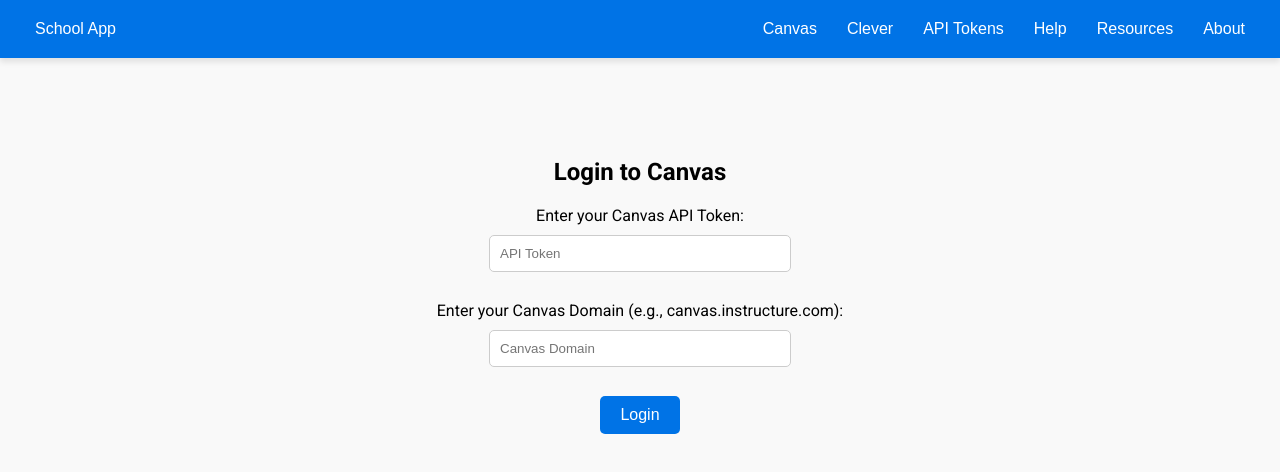
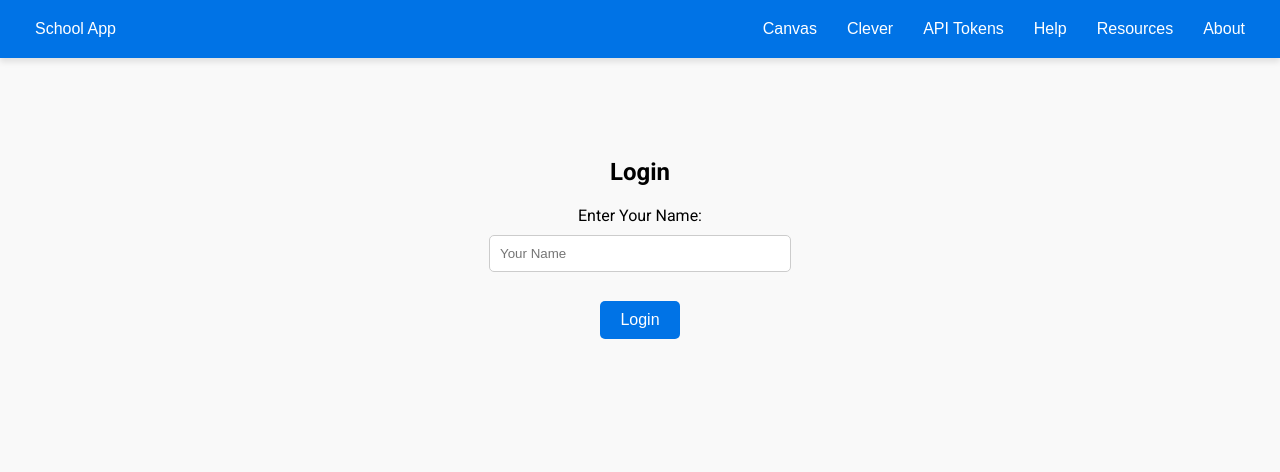
Before and after one commit to kaggarwal0710/project, a plain HTML site: page index.html in a window 1280 px wide. Drawn offline with Linux system fonts and the light colour scheme.

Commit message:
Update index.html

```diff
--- a/index.html
+++ b/index.html
@@ -21,15 +21,14 @@
 
   <!-- Login Page (visible initially) -->
   <div id="login-page">
-    <h2>Login to Canvas</h2>
-    <form id="login-form">
-      <label for="api-token">Enter your Canvas API Token:</label><br>
-      <input type="text" id="api-token" placeholder="API Token" required><br><br>
-      <label for="canvas-domain">Enter your Canvas Domain (e.g., canvas.instructure.com):</label><br>
-      <input type="text" id="canvas-domain" placeholder="Canvas Domain" required><br><br>
-      <button type="submit">Login</button>
-    </form>
-  </div>
+  <h2>Login</h2>
+  <form id="login-form">
+    <label for="user-name">Enter Your Name:</label><br>
+    <input type="text" id="user-name" placeholder="Your Name" required><br><br>
+    <button type="submit">Login</button>
+  </form>
+  <p id="login-status" style="color: red; margin-top: 10px;"></p>
+</div>
 
   <!-- Main Content (visible after login) -->
   <div id="main-content" style="display:none;">
```
